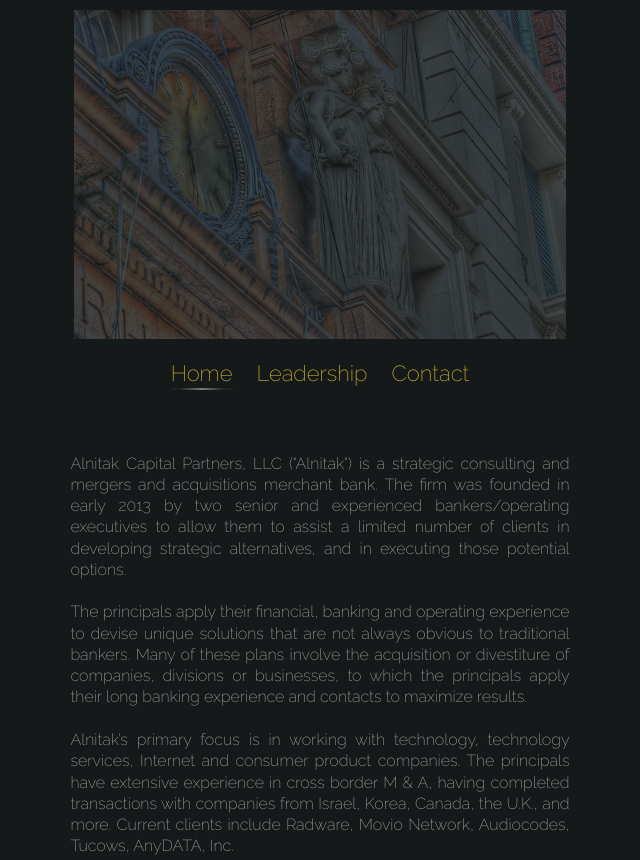
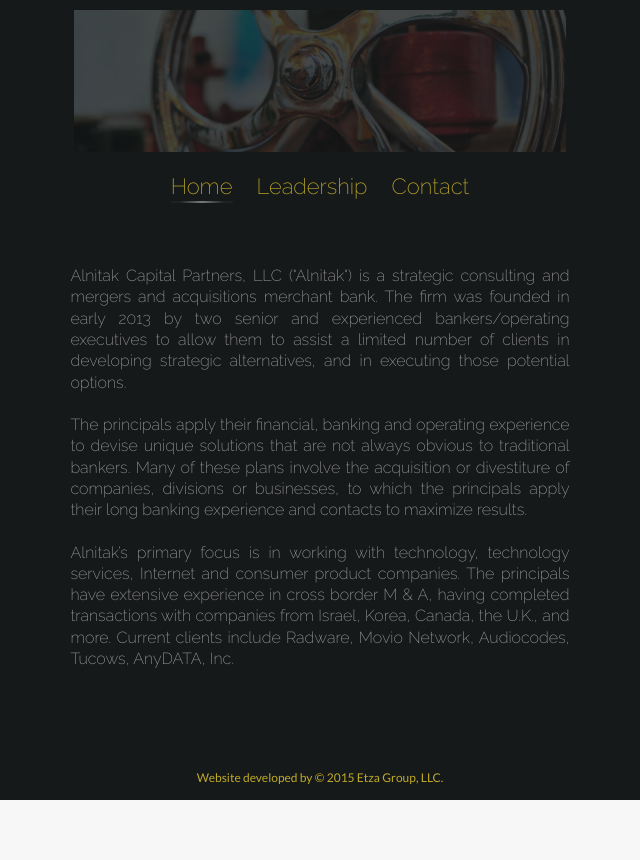
Before and after one commit to YitYeh/AlnitakCapital, a plain HTML site: page index.html in a window 1280 px wide. Shown: the top 860 px of the page, without its empty margins (320-960 px from the left). After the commit the page ends 800 px from the top, so only its background shows below. Drawn offline with Linux system fonts and the light colour scheme; a web font is replaced by a local one.

Commit message:
Changed home pic to wheel and cleaned up CSS slightly.

```diff
--- a/index.html
+++ b/index.html
@@ -25,7 +25,7 @@
 			</div-->
 			<div class="title-image one column row">
 				<div class="column backpic">
-					<img src="images/home_background.jpg" />
+					<img src="images/home_img.jpg" />
 				</div>
 				<div class="logopic">
 					<img src="Alnitak Logo Black" />
--- a/styles/main.css
+++ b/styles/main.css
@@ -25,20 +25,17 @@ html {
 }
 
 .backpic {
-	/*background-image: url("../images/home_background.jpg");
-	background-repeat: no-repeat;
-	background-position: center;*/
-	opacity:1;
+	opacity: 1;
 	position: relative;
-	z-index:2;
+	z-index: 2;
 }
 
 .logopic {
-	left:0;
-	opacity:.2;
-	z-index:10;
-	position:absolute;
-	top:0;
+	left: 0;
+	opacity: .2;
+	z-index: 10;
+	position: absolute;
+	top: 0;
 }
 
 .title-image img  {
```
